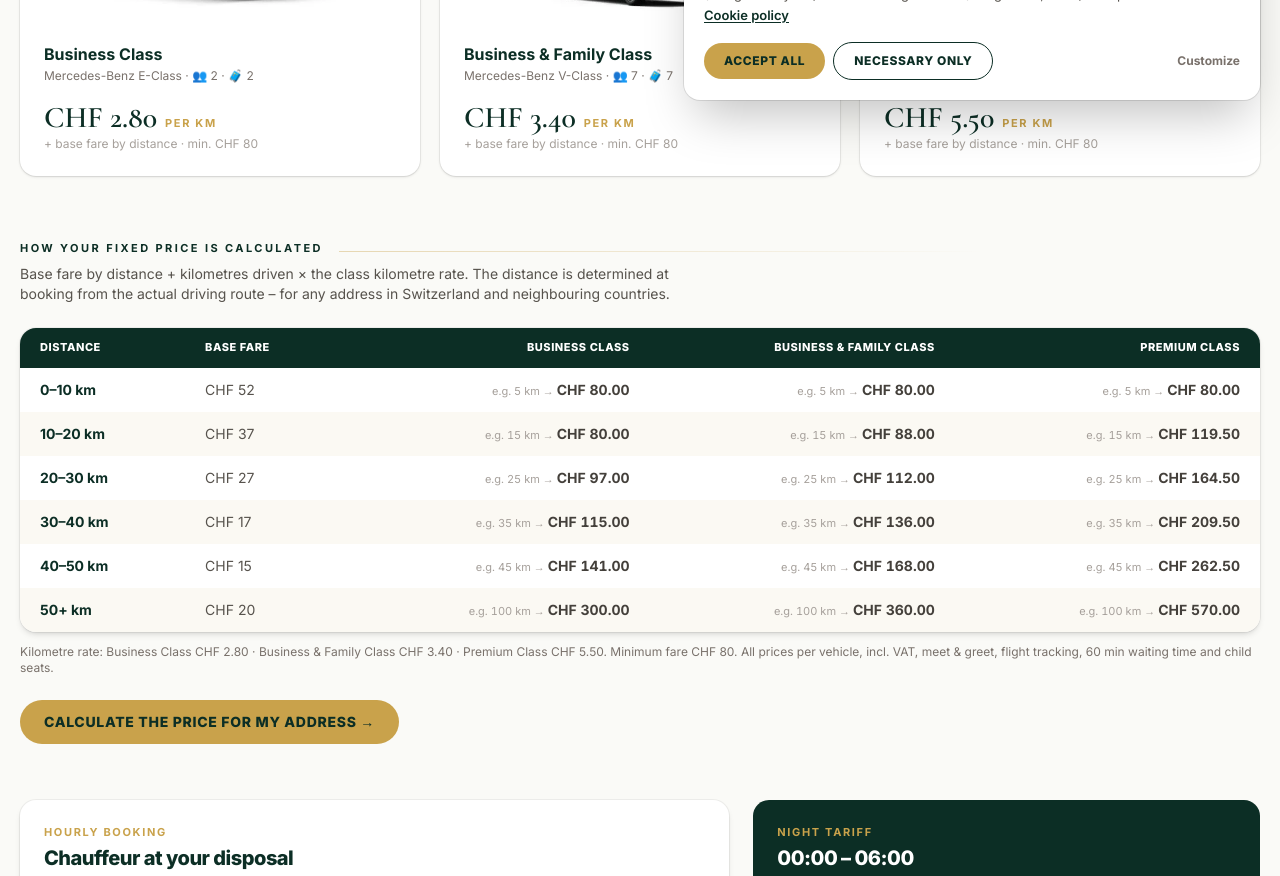
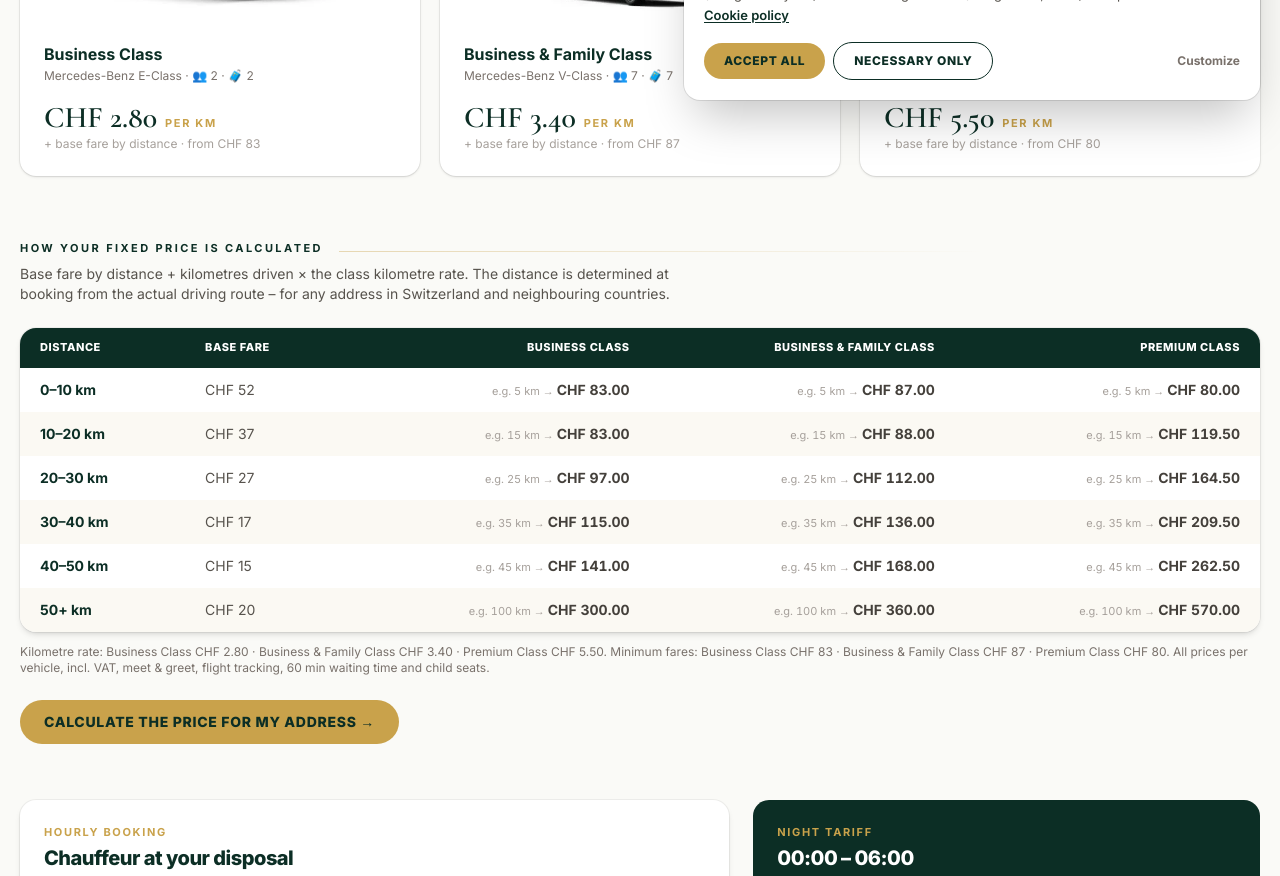
Before and after one commit to fatihemincakiroglu/AirportTransfers, a Next.js app: page /en/preise in a window 1280 px wide. Shown: the part 680-1556 px from the top of the page. Built offline with nearby package versions, Linux system fonts and the light colour scheme.

Commit message:
Başlangıç fiyatı araç başına: E 83, V 87

```diff
--- a/app/[lang]/preise/preise-client.tsx
+++ b/app/[lang]/preise/preise-client.tsx
@@ -76,7 +76,7 @@ export default function PreiseClient() {
                   </span>
                   <span className="text-[11px] font-bold uppercase tracking-[0.15em]" style={{ color: C.gold }}>{lang === "de" ? "pro km" : "per km"}</span>
                 </p>
-                <p className="text-xs text-stone-400">{lang === "de" ? `+ Grundpreis nach Distanz · mind. CHF ${TRANSFER_MIN_PRICE}` : `+ base fare by distance · min. CHF ${TRANSFER_MIN_PRICE}`}</p>
+                <p className="text-xs text-stone-400">{lang === "de" ? `+ Grundpreis nach Distanz · ab CHF ${TRANSFER_MIN_PRICE[v.id]}` : `+ base fare by distance · from CHF ${TRANSFER_MIN_PRICE[v.id]}`}</p>
               </a>
             ))}
           </div>
@@ -125,8 +125,8 @@ export default function PreiseClient() {
           </div>
           <p className="mt-3 text-xs text-stone-500">
             {lang === "de"
-              ? `Kilometerpreis: ${fleet.map((v) => `${typeof v.name === "string" ? v.name : v.name.de} CHF ${KM_RATE[v.id].toFixed(2)}`).join(" · ")}. Mindestpreis CHF ${TRANSFER_MIN_PRICE}. Alle Preise pro Fahrzeug, inkl. MwSt., Meet & Greet, Flugverfolgung, 60 Min. Wartezeit und Kindersitzen.`
-              : `Kilometre rate: ${fleet.map((v) => `${typeof v.name === "string" ? v.name : v.name.en} CHF ${KM_RATE[v.id].toFixed(2)}`).join(" · ")}. Minimum fare CHF ${TRANSFER_MIN_PRICE}. All prices per vehicle, incl. VAT, meet & greet, flight tracking, 60 min waiting time and child seats.`}
+              ? `Kilometerpreis: ${fleet.map((v) => `${typeof v.name === "string" ? v.name : v.name.de} CHF ${KM_RATE[v.id].toFixed(2)}`).join(" · ")}. Mindestpreise: ${fleet.map((v) => `${typeof v.name === "string" ? v.name : v.name.de} CHF ${TRANSFER_MIN_PRICE[v.id]}`).join(" · ")}. Alle Preise pro Fahrzeug, inkl. MwSt., Meet & Greet, Flugverfolgung, 60 Min. Wartezeit und Kindersitzen.`
+              : `Kilometre rate: ${fleet.map((v) => `${typeof v.name === "string" ? v.name : v.name.en} CHF ${KM_RATE[v.id].toFixed(2)}`).join(" · ")}. Minimum fares: ${fleet.map((v) => `${typeof v.name === "string" ? v.name : v.name.en} CHF ${TRANSFER_MIN_PRICE[v.id]}`).join(" · ")}. All prices per vehicle, incl. VAT, meet & greet, flight tracking, 60 min waiting time and child seats.`}
           </p>
           <a href={P("/buchung")} className="mt-6 inline-block rounded-full px-6 py-3 text-sm font-extrabold uppercase tracking-wider transition-transform hover:-translate-y-0.5" style={{ background: C.gold, color: C.pine }}>
             {lang === "de" ? "Preis für meine Adresse berechnen" : "Calculate the price for my address"} →
--- a/app/config.ts
+++ b/app/config.ts
@@ -79,7 +79,8 @@ export const KM_TIERS: { upTo: number | null; base: number }[] = [
 ];
 /** Araç başına km ücreti (CHF/km) */
 export const KM_RATE: Record<VehicleId, number> = { business_class_e: 2.8, business_family_v: 3.4, premium_s: 5.5 };
-export const TRANSFER_MIN_PRICE = 80;
+/** Araç başına başlangıç (minimum) fiyatı */
+export const TRANSFER_MIN_PRICE: Record<VehicleId, number> = { business_class_e: 83, business_family_v: 87, premium_s: 80 };
 /** Gece tarifesi 00:00–06:00: transfer %20, saatlik %30 */
 export const NIGHT_FROM = "00:00", NIGHT_TO = "06:00";
 export const NIGHT_SURCHARGE_TRANSFER = 0.20;
@@ -100,7 +101,7 @@ export function transferPrice(km: number, vehicle: VehicleId, time?: string | nu
   const tier = KM_TIERS.find((t) => t.upTo === null || km <= t.upTo) ?? KM_TIERS[KM_TIERS.length - 1];
   let p = tier.base + km * KM_RATE[vehicle];
   if (isNightTime(time)) p *= 1 + NIGHT_SURCHARGE_TRANSFER;
-  return round2(Math.max(TRANSFER_MIN_PRICE, p));
+  return round2(Math.max(TRANSFER_MIN_PRICE[vehicle], p));
 }
 
 /** Saatlik fiyat: max(zaman, saat×25km×ücret), gece zammı, 5 CHF'e yukarı yuvarlama */
```
